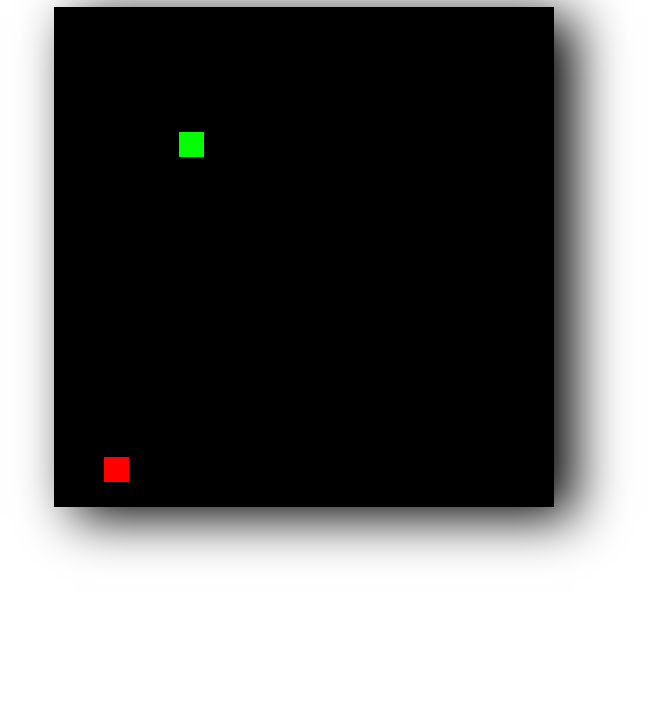
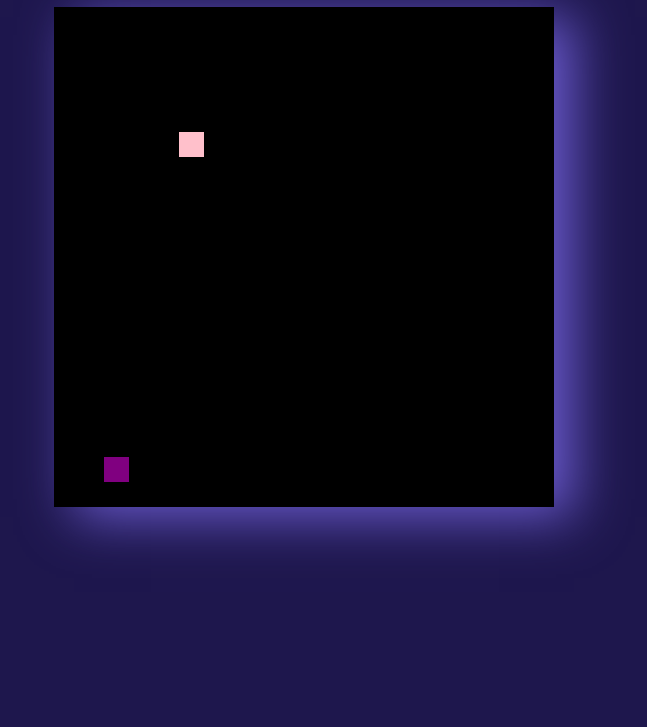
Before and after one commit to sew-gem/SnakeGame, a plain HTML site: page index.html in a window 1280 px wide. Shown: the part 73-800 px from the top of the page, without its empty margins (336-983 px from the left). Drawn offline with Linux system fonts and the light colour scheme.

Commit message:
new update

```diff
--- a/snake.css
+++ b/snake.css
@@ -6,8 +6,9 @@ body{
     flex-direction: column;
     justify-content: center;
     align-items: center;
+    background-color: rgb(30, 23, 77);
 }
 
 canvas{
-    box-shadow: black 20px 10px 50px;
+    box-shadow: slateblue 20px 10px 50px;
 }
--- a/snake.js
+++ b/snake.js
@@ -54,7 +54,7 @@ function update(){
     context.fillRect(0, 0, board.width, board.height);
 
     //update for food
-    context.fillStyle="red";
+    context.fillStyle="purple"; //change color of the
     context.fillRect(foodX, foodY, blockSize, blockSize);
 
     //when snake collide with food
@@ -72,7 +72,7 @@ function update(){
     }
 
     //update for snake
-    context.fillStyle="lime"; //color of snake
+    context.fillStyle="pink"; //color of snake
     snakeX += velocityX * blockSize;
     snakeY += velocityY * blockSize;
     context.fillRect(snakeX, snakeY, blockSize, blockSize); // snake size = 1 block size
@@ -100,8 +100,6 @@ function update(){
 
 }
 
-
-
 //change direction of snacke
 function changeDirecion(e){
     if(e.code == "ArrowUp" && velocityY != 1){
```
